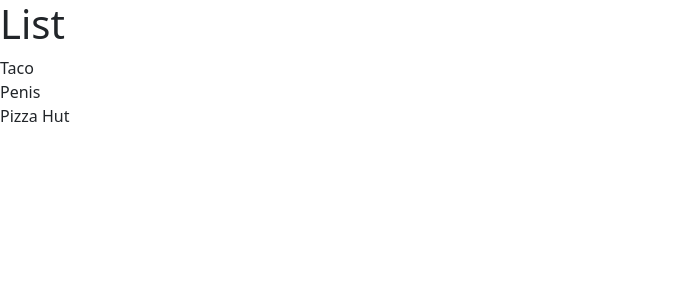
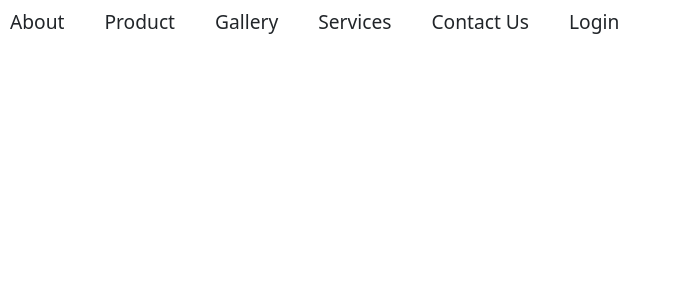
Before and after one commit to JCstumper/Guaranty_Sheet_Metal, a React (Vite) app in the folder FrontEnd/GuarantyMetalReact/: page / in a window 1280 px wide. Shown: the top 300 px of the page, without its empty margins (0-681 px from the left). Built offline with nearby package versions, Linux system fonts and the light colour scheme.

Commit message:
Workin on da site

```diff
--- a/FrontEnd/GuarantyMetalReact/src/App.tsx
+++ b/FrontEnd/GuarantyMetalReact/src/App.tsx
@@ -1,7 +1,13 @@
-import ListGroup from './components/ListGroup';
+//import React from 'react';
+import List from './components/List';
+import './components/styles.css';
 
-function App(){
-  return <div><ListGroup /></div>
+function App() {
+  return (
+    <div className="App">
+      <List />
+    </div>
+  );
 }
 
 export default App;
--- /dev/null
+++ b/FrontEnd/GuarantyMetalReact/src/components/List.tsx
@@ -0,0 +1,26 @@
+import React from 'react';
+import ListItem from './ListItem';
+// Import your icon components or define them here if you're using something like FontAwesome
+
+const List: React.FC = () => {
+  // Example items, replace with your actual data source
+  const items = [
+    { title: 'About'},
+    { title: 'Product'},
+    { title: 'Gallery'},
+    { title: 'Services'},
+    { title: 'Contact Us'},
+    { title: 'Login'},
+    // Add more items as needed
+  ];
+
+  return (
+    <div className="list">
+      {items.map((item, index) => (
+        <ListItem key={index} title={item.title} />
+      ))}
+    </div>
+  );
+};
+
+export default List;
--- a/FrontEnd/GuarantyMetalReact/src/components/ListGroup.tsx
+++ b/FrontEnd/GuarantyMetalReact/src/components/ListGroup.tsx
@@ -11,13 +11,14 @@
     return (
     <>
         <h1> List </h1>
-        <ul className="list-group">
+        <ul className="list-group" >
 
-       { items.map(item => <li>{item}</li>)}
+       { items.map((item) => (
+            <li key={item}>{item}</li>))}
+        </ul>
 
-        </ul>
     </>
-    )
+    );
 }
 
 export default ListGroup;
--- /dev/null
+++ b/FrontEnd/GuarantyMetalReact/src/components/ListItem.tsx
@@ -0,0 +1,22 @@
+import React from 'react';
+
+// Define the props for each list item
+interface ListItemProps {
+  title: string;
+  description?: string; // Optional description
+  icon?: JSX.Element; // Optional icon, assuming you use something like FontAwesome
+}
+
+const ListItem: React.FC<ListItemProps> = ({ title, description, icon }) => {
+  return (
+    <div className="list-item">
+      {icon && <div className="list-icon">{icon}</div>}
+      <div className="list-content">
+        <h3>{title}</h3>
+        {description && <p>{description}</p>}
+      </div>
+    </div>
+  );
+};
+
+export default ListItem;
--- /dev/null
+++ b/FrontEnd/GuarantyMetalReact/src/components/styles.css
@@ -0,0 +1,26 @@
+.list {
+    display: flex;
+    flex-direction: row; /* Align children side by side */
+    flex-wrap: wrap; /* Allows items to wrap to the next line if the container is too narrow */
+    gap: 20px; /* Adjust gap between items as needed */
+  }
+
+  .list-item {
+    display: flex;
+    align-items: center;
+    gap: 10px;
+    padding: 10px;
+    /* Adjust width as needed, or use flex-basis for flex-grow/shrink behavior */
+  }
+
+
+
+  .list-content h3 {
+    margin: 0;
+    font-size: 1.2rem;
+  }
+
+  .list-content p {
+    margin: 0;
+    color: #666;
+  }
```
